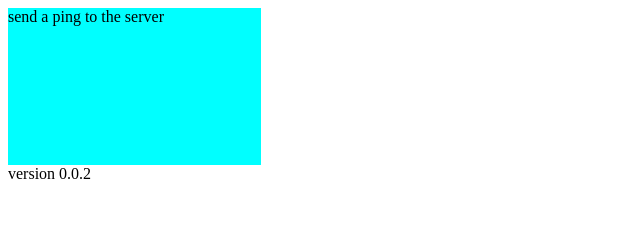
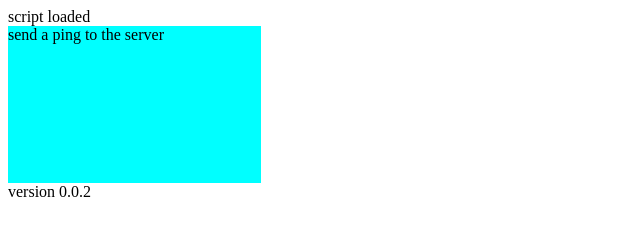
Before and after one commit to NineLivesCatrin/ZTrex, a plain HTML site: page index.html in a window 1280 px wide. Both pictures are taken after a click on the element "send a ping to the server". Shown: the whole page, without its empty margins (0-640 px from the left). Drawn offline with Linux system fonts and the light colour scheme.

Commit message:
Update index.html

```diff
--- a/index.html
+++ b/index.html
@@ -21,7 +21,7 @@
         var runsocket = new WebSocket('wss://free3.piesocket.com/v3/5?api_key=gVXibQX3KJrDqLpTOXK0qRLfwkhClWN9Dt6h0SbS');
         function sendmsg(){
 
-            runsocket.send('user'+uid+": says, Hello);
+            runsocket.send('user'+uid+": says, Hello");
 
 
         }
```
